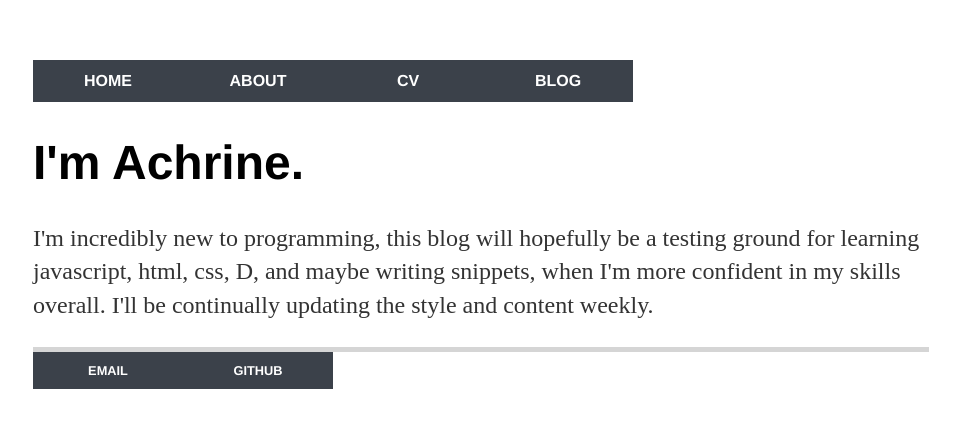
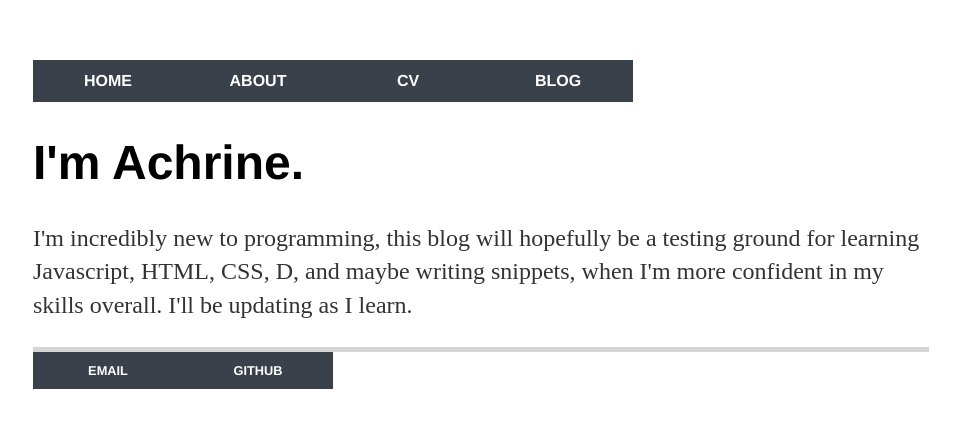
Before and after one commit to Achrine/achrine.github.io, a Jekyll site: the page built from index.html, in a window 1280 px wide. Shown: the top 428 px of the page, without its empty margins (159-1119 px from the left). Built offline with Jekyll 4.4.1, drawn with Linux system fonts in a browser that asks for light colours.

Commit message:
Update index.html

```diff
--- a/index.html
+++ b/index.html
@@ -5,10 +5,10 @@ title: Achrine, noob
 
 		<div class="blurb">
 			<h1>I'm Achrine.</h1>
-			<p>I'm incredibly new to programming, this blog will hopefully be a testing ground for learning javascript,
-			html, css, D, and maybe writing snippets, when I'm more confident in my skills overall.
+			<p>I'm incredibly new to programming, this blog will hopefully be a testing ground for learning Javascript,
+			HTML, CSS, D, and maybe writing snippets, when I'm more confident in my skills overall.
 
-			I'll be continually updating the style and content weekly.
+			I'll be updating as I learn.
 			</p>
 
 		</div>
```
